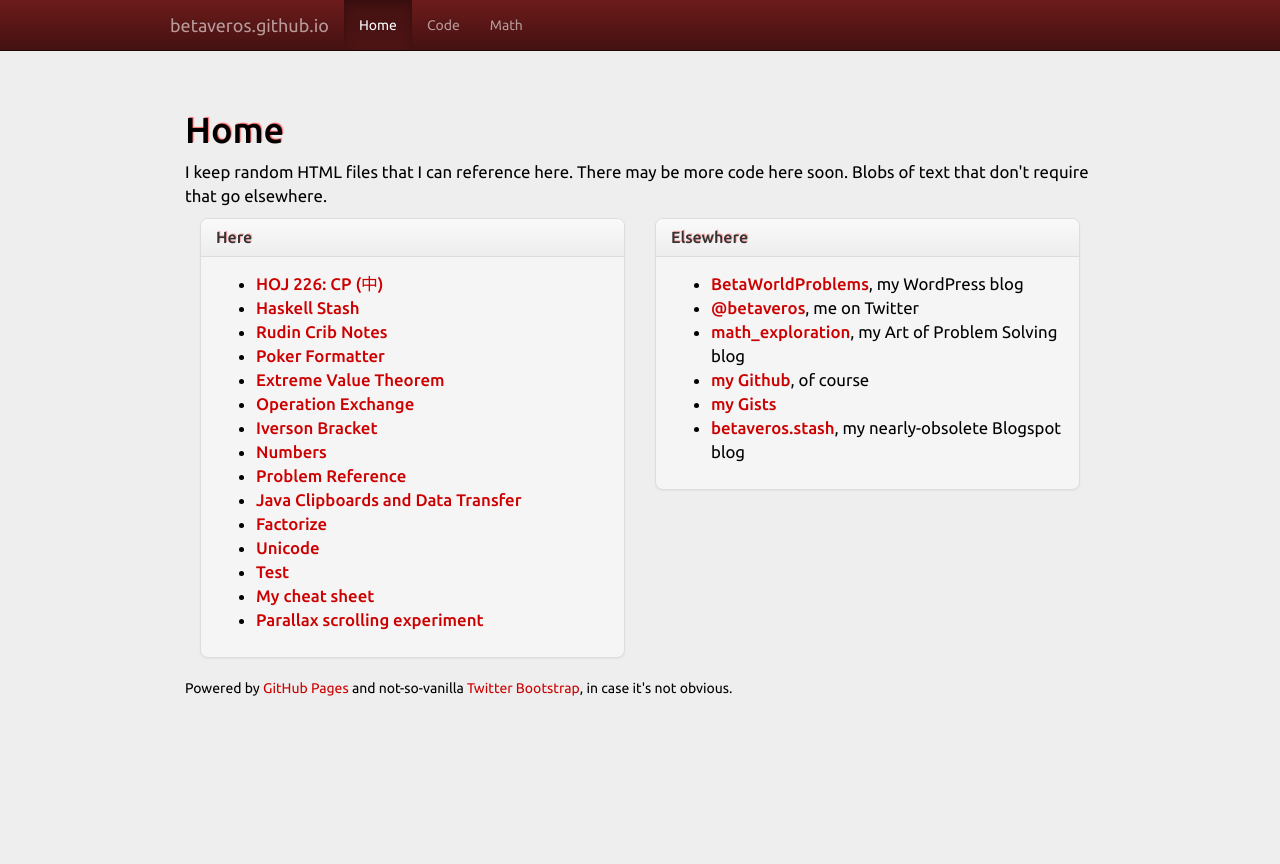
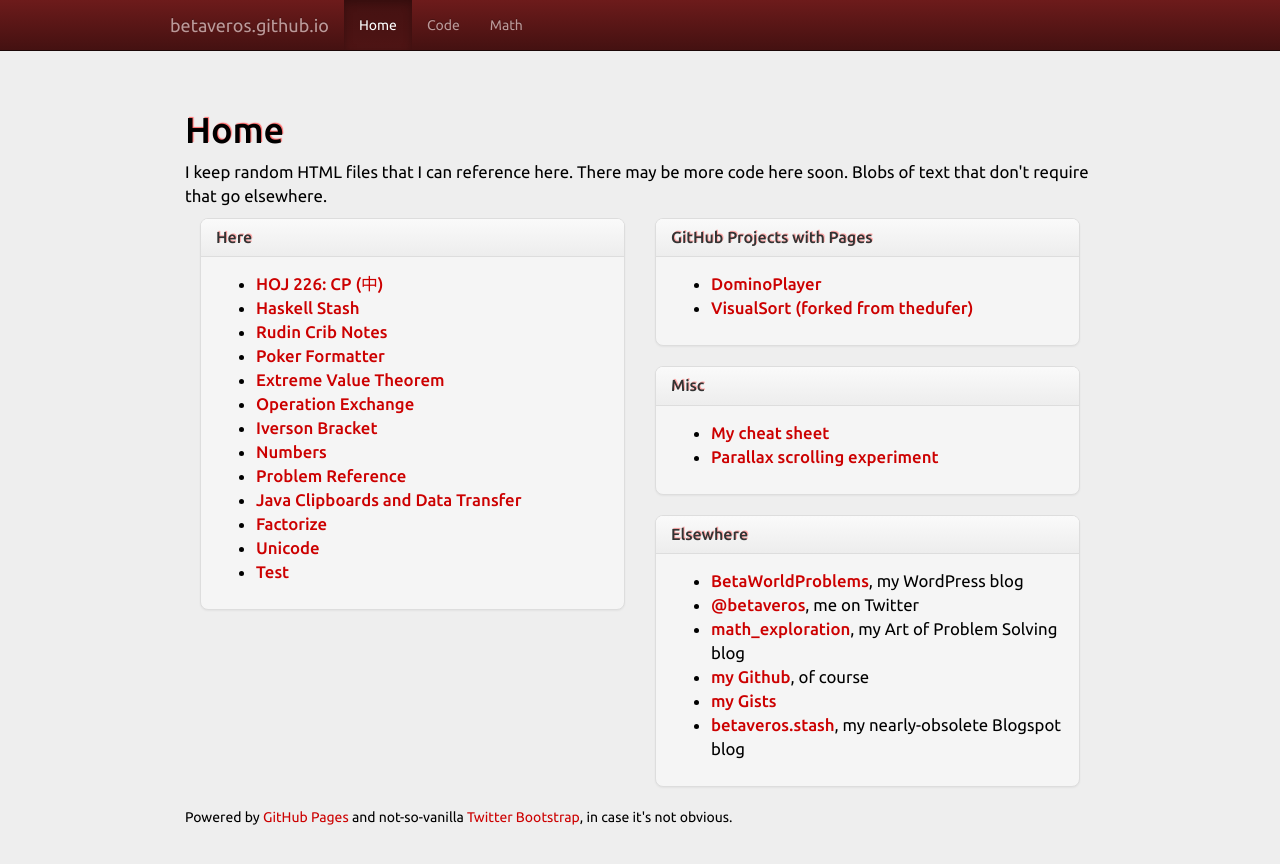
Before and after one commit to betaveros/betaveros.github.io, a Jekyll site: the page built from index.html, in a window 1280 px wide. Shown: the top 864 px of the page. Built offline with Jekyll 4.4.1, drawn with Linux system fonts in a browser that asks for light colours.

Commit message:
Separate links into more panels

```diff
--- a/index.html
+++ b/index.html
@@ -14,10 +14,29 @@ title: Home
       <a href="{{ post.url }}">{{ post.title }}</a>
     </li>
   {% endfor %}
+</ul>
+</div></div></div>
+
+<div class="col-md-6">
+<div class="panel panel-default">
+<div class="panel-heading"><h3 class="panel-title">GitHub Projects with Pages</h3></div>
+<div class="panel-body">
+<ul class="master">
+<li><a href="DominoPlayer/">DominoPlayer</a></li>
+<li><a href="VisualSort/">VisualSort (forked from thedufer)</a></li>
+</ul>
+</div></div></div>
+
+<div class="col-md-6">
+<div class="panel panel-default">
+<div class="panel-heading"><h3 class="panel-title">Misc</h3></div>
+<div class="panel-body">
+<ul class="master">
 <li><a href="c/">My cheat sheet</a></li>
 <li><a href="scroll.html">Parallax scrolling experiment</a></li>
 </ul>
 </div></div></div>
+
 <div class="col-md-6">
 <div class="panel panel-default">
 <div class="panel-heading"><h3 class="panel-title">Elsewhere</h3></div>
```
